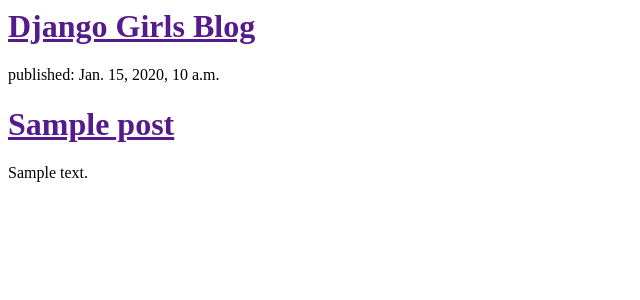
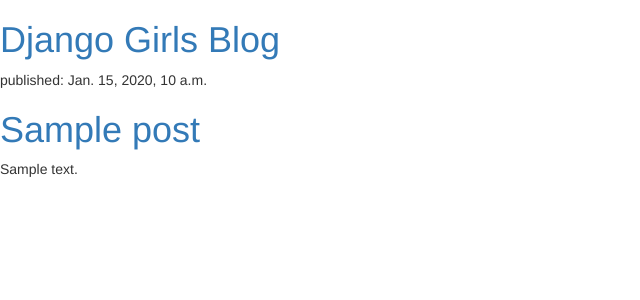
Before and after one commit to giorgia-amici/Django-Girls, a Django app: page / in a window 1280 px wide. Shown: the top 300 px of the page, without its empty margins (0-640 px from the left). Run offline with Django 3.2, Linux system fonts and the light colour scheme; tables that the repository leaves empty hold one stand-in row (values such as "Sample post"); some libraries are stand-ins or nearby versions.

Commit message:
bootstrapped

```diff
--- a/blog/templates/blog/post_list.html
+++ b/blog/templates/blog/post_list.html
@@ -1,5 +1,8 @@
 <html>
     <head>
+			<link rel="stylesheet" href="//maxcdn.bootstrapcdn.com/bootstrap/3.2.0/css/bootstrap.min.css">
+			<link rel="stylesheet" href="//maxcdn.bootstrapcdn.com/bootstrap/3.2.0/css/bootstrap-theme.min.css">
+			<script src="//maxcdn.bootstrapcdn.com/bootstrap/3.2.0/js/bootstrap.min.js"></script>
         <title>Django Girls blog</title>
     </head>
     <body>
```
